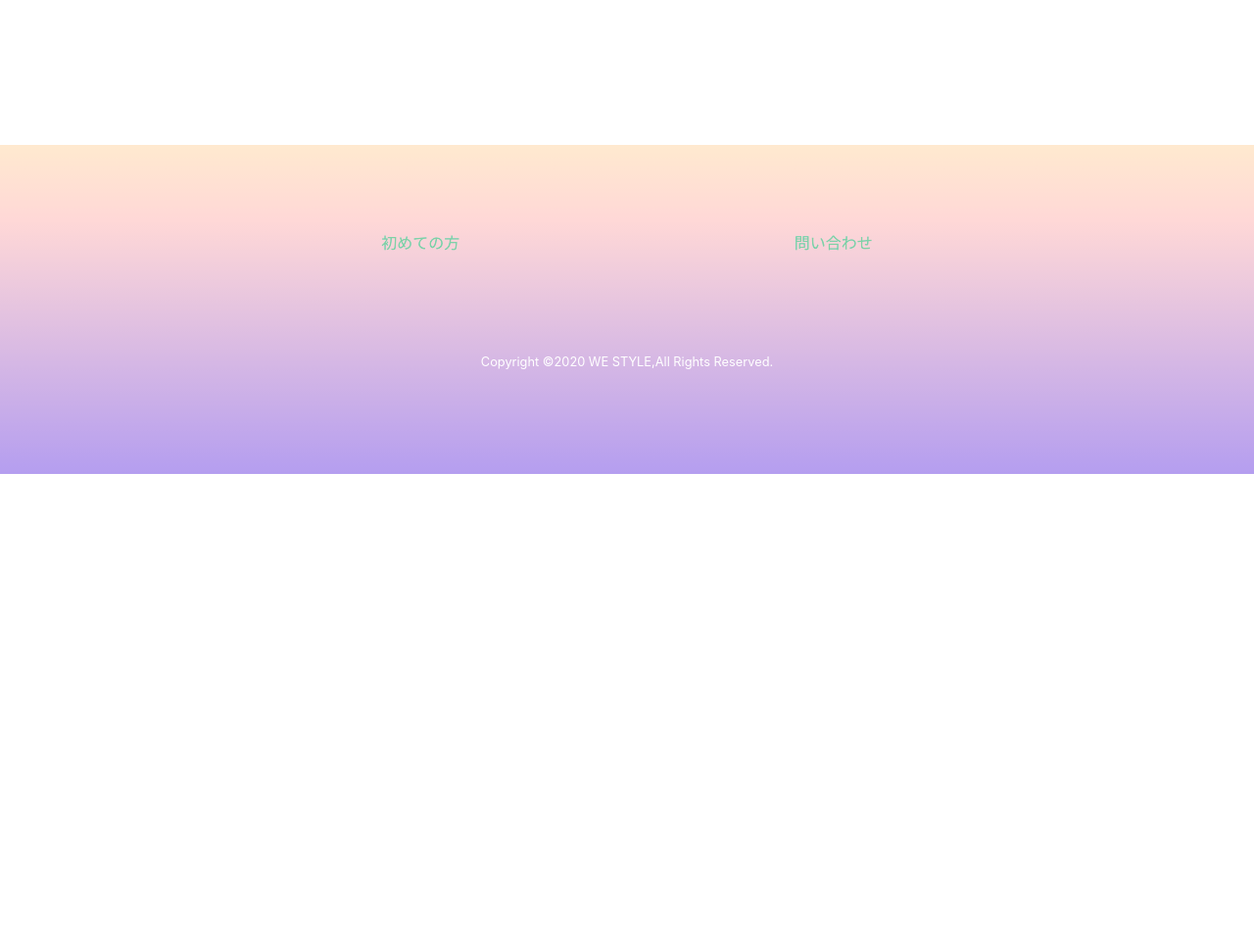
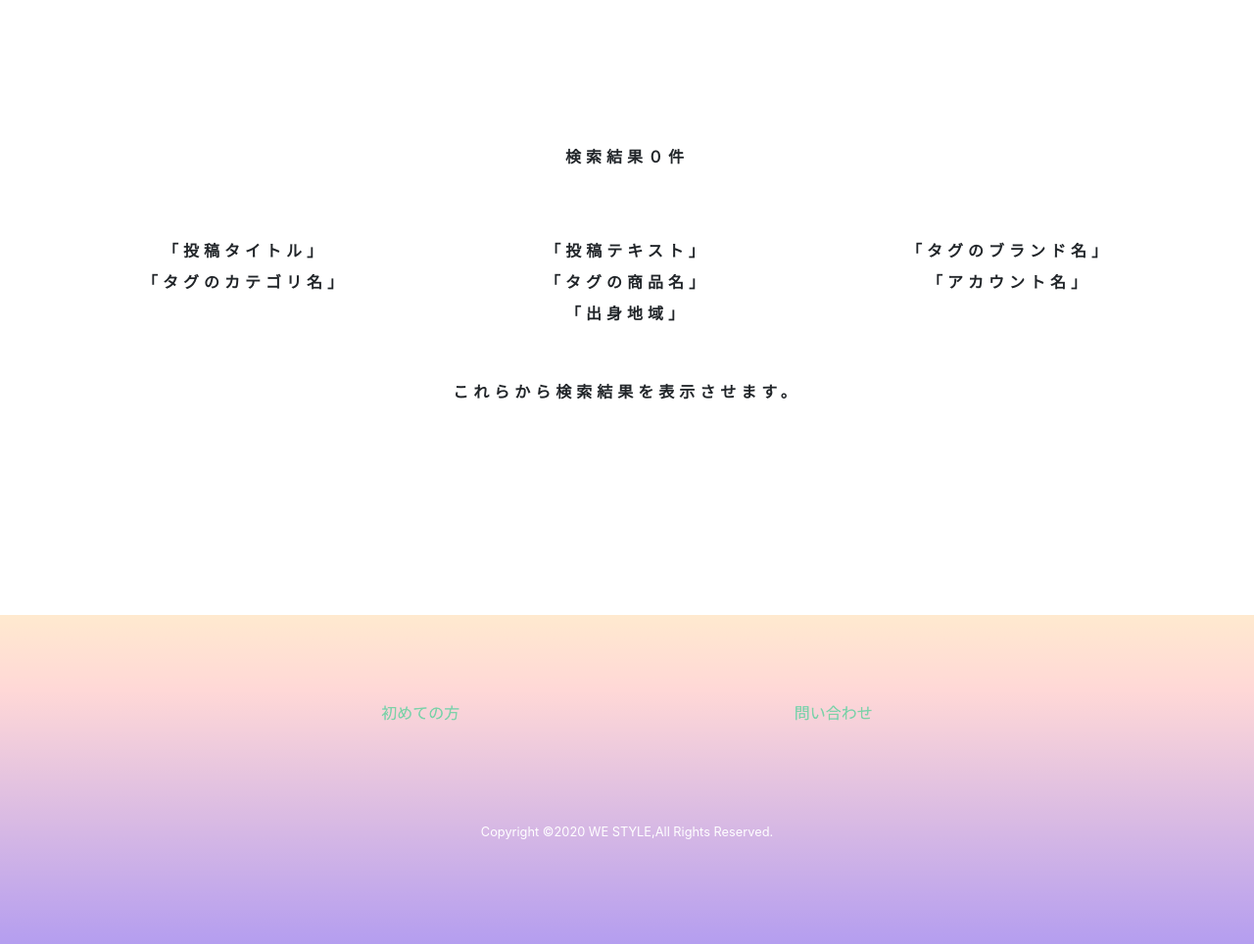
Before and after one commit to syo-j/westyle, a Rails app: page /posts/search in a window 1280 px wide. Shown: the part 130-1094 px from the top of the page at 98% size. Before the commit the page ends 614 px from the top, so only its background shows below. Run offline with Rails 7, Linux system fonts and the light colour scheme; data that the repository does not hold is empty; style sheets or scripts are compiled from the project's sources; parts of the project's set-up code (start-up, migrations or seed data) failed here and were passed over; some libraries are stand-ins or nearby versions.

Commit message:
search add

```diff
--- a/app/views/posts/search.html.erb
+++ b/app/views/posts/search.html.erb
@@ -12,6 +12,7 @@
 	<div class="container">
 		<div class="row justify-content-center">
 			<% if @post_images.any? %>
+				<p class="col-12 py-5 text-center about-text"><%= @post_images.count %>件表示中</p>
 				<% @post_images.shuffle.each do |article| %>
 					<div class="col-4 search-img">
 						<div class="image-trim-square">
@@ -27,6 +28,18 @@
 						</div>
 					</div>
 				<% end %>
+			<% else %>
+				<div class="text-center py-5 about-text row justify-content-center">
+					<p class="py-5 col-12">検索結果０件</p>
+					<span class="col-4">「投稿タイトル」</span>
+					<span class="col-4">「投稿テキスト」</span>
+					<span class="col-4">「タグのブランド名」</span>
+					<span class="col-4">「タグのカテゴリ名」</span>
+					<span class="col-4">「タグの商品名」</span>
+					<span class="col-4">「アカウント名」</span>
+					<span class="col-4">「出身地域」</span>
+					<p class="py-5 col-12">これらから検索結果を表示させます。</p>
+				</div>
 			<% end %>
 		</div>
 	</div>
```
